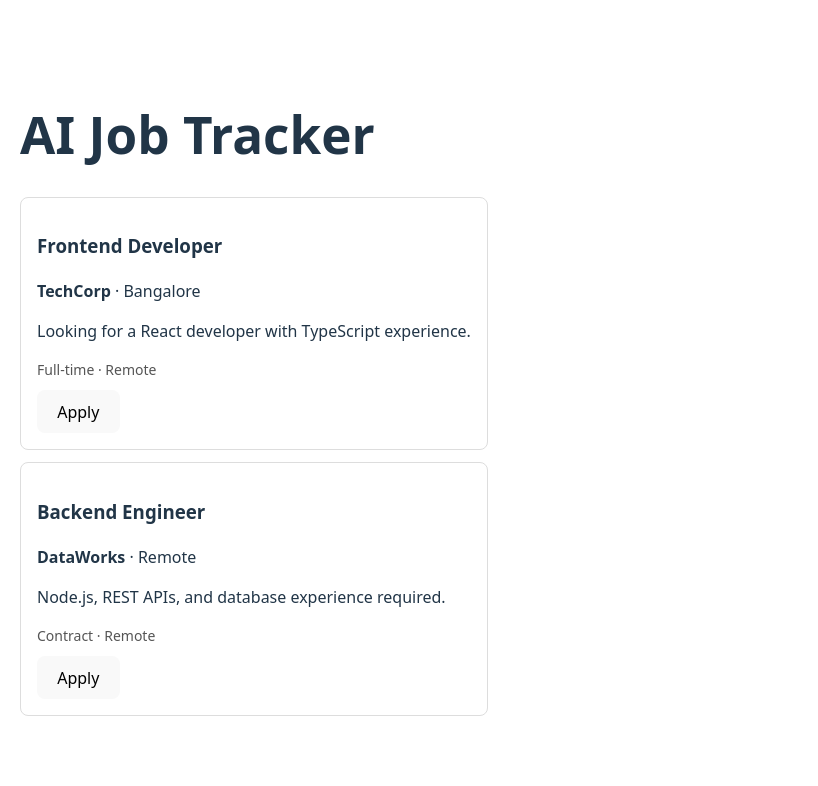
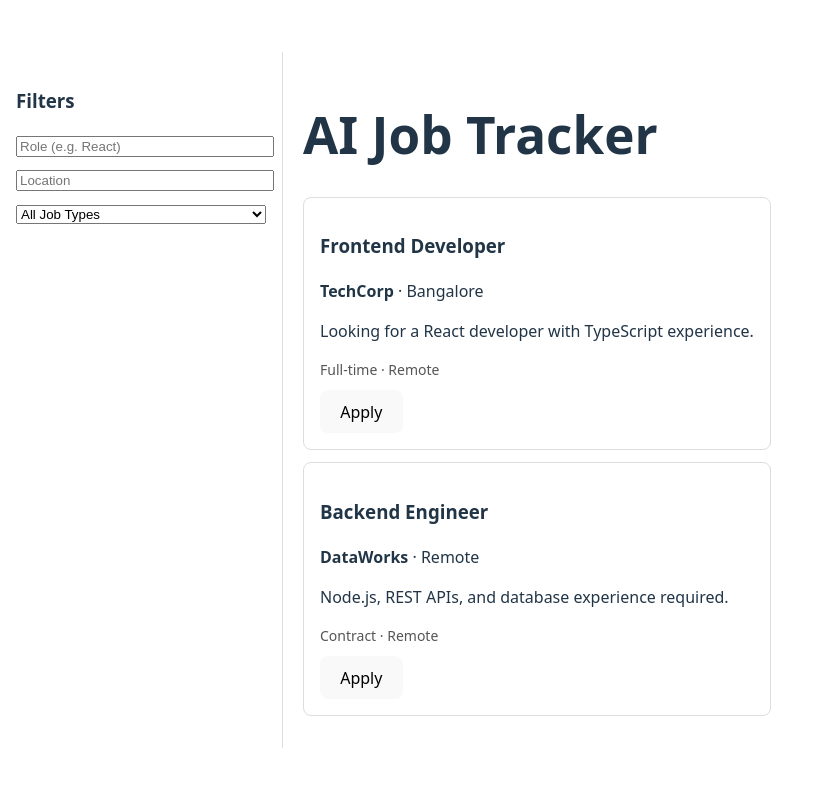
Before and after one commit to tusharchandel567/Ai-Job-Tracker, a React app in the folder frontend/: page / in a window 1280 px wide. Shown: the top 786 px of the page, without its empty margins (0-818 px from the left). Built offline with nearby package versions, Linux system fonts and the light colour scheme; the HTML template or start-up script is replaced by a standard one.

Commit message:
feat: add job filters sidebar

```diff
--- a/frontend/src/App.tsx
+++ b/frontend/src/App.tsx
@@ -1,10 +1,23 @@
+import { useState } from "react";
 import JobFeed from "./components/JobFeed";
+import FilterSidebar from "./components/FilterSidebar";
+import { Filters } from "./types/filters";
 
 function App() {
+  const [filters, setFilters] = useState<Filters>({
+    role: "",
+    location: "",
+    jobType: "",
+  });
+
   return (
-    <div style={{ padding: "20px" }}>
-      <h1>AI Job Tracker</h1>
-      <JobFeed />
+    <div style={{ display: "flex" }}>
+      <FilterSidebar filters={filters} onChange={setFilters} />
+
+      <div style={{ padding: "20px", flex: 1 }}>
+        <h1>AI Job Tracker</h1>
+        <JobFeed filters={filters} />
+      </div>
     </div>
   );
 }
--- /dev/null
+++ b/frontend/src/components/FilterSidebar.tsx
@@ -0,0 +1,48 @@
+import { Filters } from "../types/filters";
+
+type Props = {
+  filters: Filters;
+  onChange: (filters: Filters) => void;
+};
+
+export default function FilterSidebar({ filters, onChange }: Props) {
+  return (
+    <div
+      style={{
+        width: "250px",
+        padding: "16px",
+        borderRight: "1px solid #ddd",
+      }}
+    >
+      <h3>Filters</h3>
+
+      <input
+        type="text"
+        placeholder="Role (e.g. React)"
+        value={filters.role}
+        onChange={(e) => onChange({ ...filters, role: e.target.value })}
+        style={{ width: "100%", marginBottom: "10px" }}
+      />
+
+      <input
+        type="text"
+        placeholder="Location"
+        value={filters.location}
+        onChange={(e) => onChange({ ...filters, location: e.target.value })}
+        style={{ width: "100%", marginBottom: "10px" }}
+      />
+
+      <select
+        value={filters.jobType}
+        onChange={(e) => onChange({ ...filters, jobType: e.target.value })}
+        style={{ width: "100%" }}
+      >
+        <option value="">All Job Types</option>
+        <option value="Full-time">Full-time</option>
+        <option value="Part-time">Part-time</option>
+        <option value="Contract">Contract</option>
+        <option value="Internship">Internship</option>
+      </select>
+    </div>
+  );
+}
--- a/frontend/src/components/JobCard.tsx
+++ b/frontend/src/components/JobCard.tsx
@@ -15,9 +15,11 @@ export default function JobCard({ job }: Props) {
       }}
     >
       <h3>{job.title}</h3>
+
       <p>
         <strong>{job.company}</strong> · {job.location}
       </p>
+
       <p>{job.description}</p>
 
       <div style={{ fontSize: "14px", color: "#555" }}>
--- a/frontend/src/components/JobFeed.tsx
+++ b/frontend/src/components/JobFeed.tsx
@@ -1,10 +1,30 @@
 import JobCard from "./JobCard";
 import { jobs } from "../data/jobs";
+import { Filters } from "../types/filters";
 
-export default function JobFeed() {
+type Props = {
+  filters: Filters;
+};
+
+export default function JobFeed({ filters }: Props) {
+  const filteredJobs = jobs.filter((job) => {
+    const matchRole =
+      !filters.role ||
+      job.title.toLowerCase().includes(filters.role.toLowerCase());
+
+    const matchLocation =
+      !filters.location ||
+      job.location.toLowerCase().includes(filters.location.toLowerCase());
+
+    const matchJobType =
+      !filters.jobType || job.jobType === filters.jobType;
+
+    return matchRole && matchLocation && matchJobType;
+  });
+
   return (
     <div>
-      {jobs.map((job) => (
+      {filteredJobs.map((job) => (
         <JobCard key={job.id} job={job} />
       ))}
     </div>
--- /dev/null
+++ b/frontend/src/types/filters.ts
@@ -0,0 +1,5 @@
+export type Filters = {
+  role: string;
+  location: string;
+  jobType: string;
+};
```
